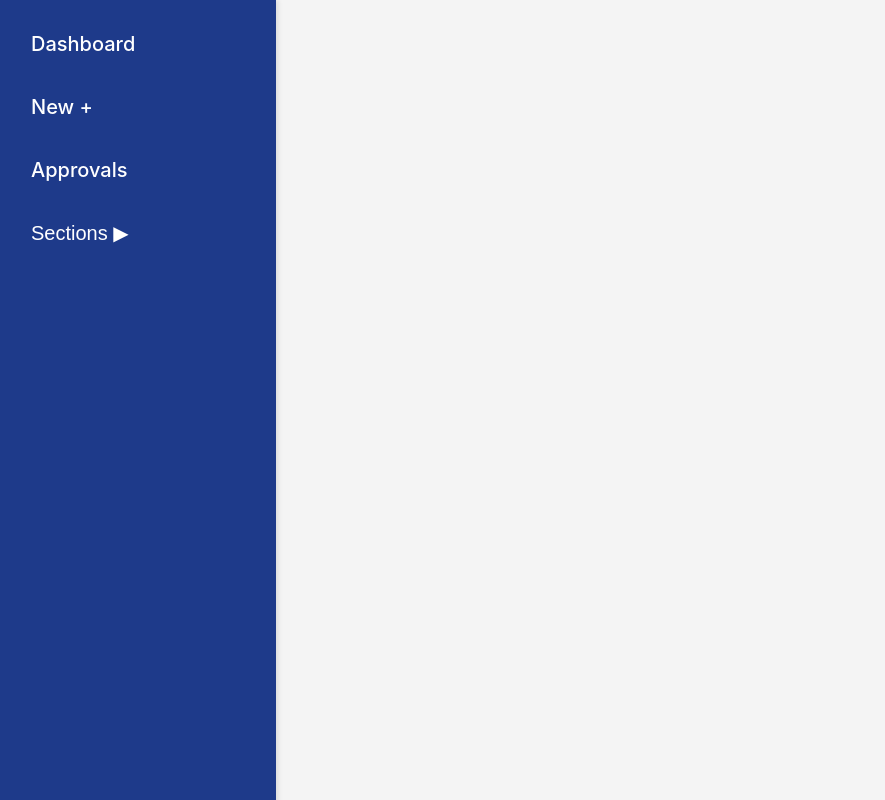
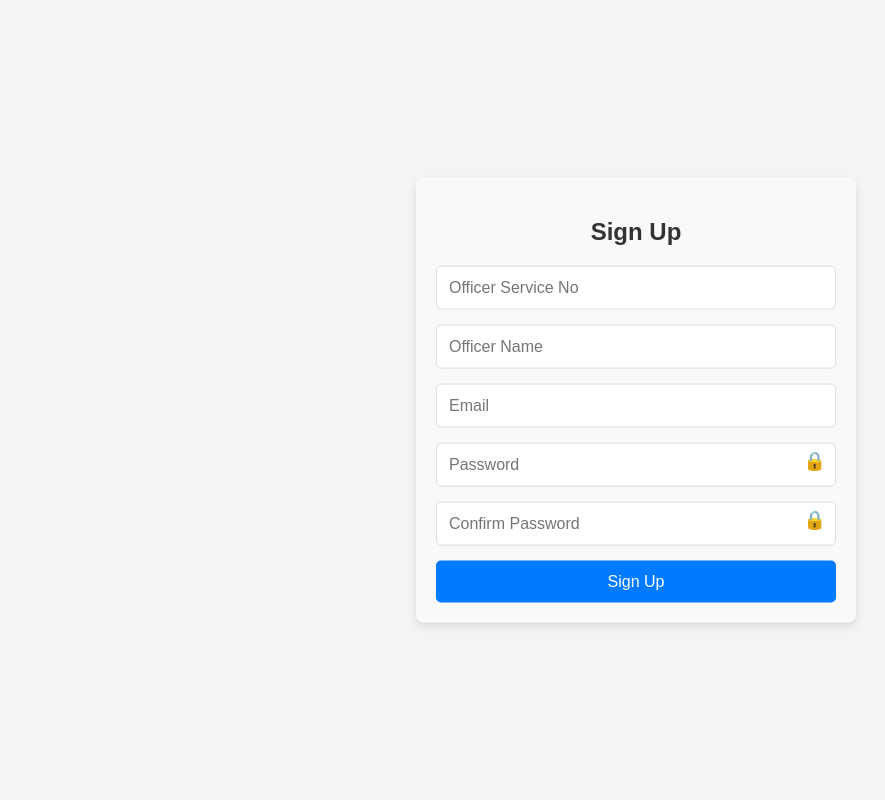
Before and after one commit to Nipuni102/DispatchDesk---Letter-Management-System, a React (Create React App) app: page /signup in a window 1280 px wide. Shown: the whole page, without its empty margins (4-889 px from the left). Built offline with nearby package versions, Linux system fonts and the light colour scheme.

Commit message:
create Signup and login pages and connect to the backend

```diff
--- a/src/App.js
+++ b/src/App.js
@@ -12,17 +12,18 @@ import SurveyingReg from "./Components/SurveyingReg";
 import SurveyingNor from "./Components/SurveyingNor";
 import RecordReg from "./Components/RecordReg";
 import RecordNor from "./Components/RecordNor";
-
+import SignupPage from "./Components/SignupPage";
 
 function App() {
   return (
     <Router>
       <Routes>
         {/* Default route redirects to Login Page */}
-        <Route path="/" element={<Navigate to="/login" />} />
+        <Route path="/" element={<Navigate to="/login" replace />} />
 
-        {/* Route without Sidebar */}
+        {/* Routes without Sidebar */}
         <Route path="/login" element={<LoginPage />} />
+        <Route path="/signup" element={<SignupPage />} />
 
         {/* Routes with Sidebar */}
         <Route
@@ -30,18 +31,17 @@ function App() {
           element={
             <Layout>
               <Routes>
-                <Route path="/dashboard" element={<Dashboard />} />
-                <Route path="/new" element={<NewPage />} />
-                <Route path="/approvals" element={<Approvals />} />
-                <Route path="/establishment/registered" element={<EstablishmentReg />}  />fw
-                <Route path="/establishment/normal" element={<EstablishmentNor />}/>fw
-                <Route path="/accounts/registered" element={<AccountsReg />}/>fw
-                <Route path="/accounts/normal" element={<AccountsNor />}/>fw
-                <Route path="/surveying/registered" element={<SurveyingReg />}/>fw
-                <Route path="/surveying/normal" element={<SurveyingNor />}/>fw
-                <Route path="/record-room/registered" element={<RecordReg />}/>fw
-                <Route path="/record-room/normal" element={<RecordNor />}/>fw
-
+                <Route path="dashboard" element={<Dashboard />} />
+                <Route path="new" element={<NewPage />} />
+                <Route path="approvals" element={<Approvals />} />
+                <Route path="establishment/registered" element={<EstablishmentReg />} />
+                <Route path="establishment/normal" element={<EstablishmentNor />} />
+                <Route path="accounts/registered" element={<AccountsReg />} />
+                <Route path="accounts/normal" element={<AccountsNor />} />
+                <Route path="surveying/registered" element={<SurveyingReg />} />
+                <Route path="surveying/normal" element={<SurveyingNor />} />
+                <Route path="record-room/registered" element={<RecordReg />} />
+                <Route path="record-room/normal" element={<RecordNor />} />
               </Routes>
             </Layout>
           }
--- a/src/Components/LoginPage.js
+++ b/src/Components/LoginPage.js
@@ -3,19 +3,34 @@ import { useNavigate } from "react-router-dom";
 import "../styles/LoginPage.css";
 
 const LoginPage = () => {
-  const [email, setEmail] = useState("");
+  const [officerNo, setOfficerNo] = useState("");
   const [password, setPassword] = useState("");
+  const [showPassword, setShowPassword] = useState(false);
   const [error, setError] = useState("");
   const navigate = useNavigate();
 
-  const handleLogin = (e) => {
+  const handleLogin = async (e) => {
     e.preventDefault();
-    // Mock login validation
-    if (email === "test@example.com" && password === "password") {
-      localStorage.setItem("authToken", "dummy-token");
+
+    try {
+      const response = await fetch("http://localhost:4000/api/auth/login", {
+        method: "POST",
+        headers: {
+          "Content-Type": "application/json",
+        },
+        body: JSON.stringify({ officerNo, password }),
+      });
+
+      const data = await response.json();
+
+      if (response.ok) {
+        localStorage.setItem("authToken", data.token);
         navigate("/dashboard"); // Redirect to dashboard after login
       } else {
-      setError("Invalid email or password");
+        setError(data.message); // Display error message from backend
+      }
+    } catch (error) {
+      setError("Error logging in. Please try again.");
     }
   };
 
@@ -25,21 +40,34 @@ const LoginPage = () => {
       {error && <div className="error">{error}</div>}
       <form onSubmit={handleLogin}>
         <input
-          type="email"
-          placeholder="Email"
-          value={email}
-          onChange={(e) => setEmail(e.target.value)}
+          type="text"
+          placeholder="Officer Service No"
+          value={officerNo}
+          onChange={(e) => setOfficerNo(e.target.value)}
           required
         />
+        <div className="password-container">
           <input
-          type="password"
+            type={showPassword ? "text" : "password"}
             placeholder="Password"
             value={password}
             onChange={(e) => setPassword(e.target.value)}
             required
           />
+          <span
+            className="toggle-password"
+            onClick={() => setShowPassword(!showPassword)}
+          >
+            {showPassword ? "👁️" : "🔒"}
+          </span>
+        </div>
         <button type="submit">Login</button>
       </form>
+      <div className="signup-link">
+        <p>
+          Don't have an account? <a href="/signup">Sign up</a>
+        </p>
+      </div>
     </div>
   );
 };
--- /dev/null
+++ b/src/Components/SignupPage.js
@@ -0,0 +1,107 @@
+import React, { useState } from "react";
+import { useNavigate } from "react-router-dom";
+import "../styles/SignupPage.css";
+
+const SignupPage = () => {
+  const [officerNo, setOfficerNo] = useState("");
+  const [officerName, setOfficerName] = useState("");
+  const [email, setEmail] = useState("");
+  const [password, setPassword] = useState("");
+  const [confirmPassword, setConfirmPassword] = useState("");
+  const [passwordVisible, setPasswordVisible] = useState(false);
+  const [error, setError] = useState("");
+  const navigate = useNavigate();
+
+  const handleSignup = async (e) => {
+    e.preventDefault();
+
+    // Validate if passwords match
+    if (password !== confirmPassword) {
+      setError("Passwords do not match");
+      return;
+    }
+
+    try {
+      const response = await fetch("http://localhost:4000/api/auth/signup", {
+        method: "POST",
+        headers: {
+          "Content-Type": "application/json",
+        },
+        body: JSON.stringify({ officerNo, officerName, email, password }),
+      });
+
+      const data = await response.json();
+
+      if (response.ok) {
+        navigate("/login"); // Redirect to login after successful signup
+      } else {
+        setError(data.message); // Display error message from backend
+      }
+    } catch (error) {
+      setError("Error signing up. Please try again.");
+    }
+  };
+
+  return (
+    <div className="signup-container">
+      <h2>Sign Up</h2>
+      {error && <div className="error">{error}</div>}
+      <form onSubmit={handleSignup}>
+        <input
+          type="text"
+          placeholder="Officer Service No"
+          value={officerNo}
+          onChange={(e) => setOfficerNo(e.target.value)}
+          required
+        />
+        <input
+          type="text"
+          placeholder="Officer Name"
+          value={officerName}
+          onChange={(e) => setOfficerName(e.target.value)}
+          required
+        />
+        <input
+          type="email"
+          placeholder="Email"
+          value={email}
+          onChange={(e) => setEmail(e.target.value)}
+          required
+        />
+        <div className="password-field">
+          <input
+            type={passwordVisible ? "text" : "password"}
+            placeholder="Password"
+            value={password}
+            onChange={(e) => setPassword(e.target.value)}
+            required
+          />
+          <span
+            className="toggle-password"
+            onClick={() => setPasswordVisible(!passwordVisible)}
+          >
+            {passwordVisible ? "👁️" : "🔒"}
+          </span>
+        </div>
+        <div className="password-field">
+          <input
+            type={passwordVisible ? "text" : "password"}
+            placeholder="Confirm Password"
+            value={confirmPassword}
+            onChange={(e) => setConfirmPassword(e.target.value)}
+            required
+          />
+          <span
+            className="toggle-password"
+            onClick={() => setPasswordVisible(!passwordVisible)}
+          >
+            {passwordVisible ? "👁️" : "🔒"}
+          </span>
+        </div>
+        <button type="submit">Sign Up</button>
+      </form>
+    </div>
+  );
+};
+
+export default SignupPage;
--- a/src/styles/LoginPage.css
+++ b/src/styles/LoginPage.css
@@ -1,33 +1,80 @@
+/* Login Page Styling */
+body {
+  display: flex;
+  justify-content: center;
+  align-items: center;
+  height: 100vh;
+  margin: 0;
+  font-family: Arial, sans-serif;
+  background-color: #f3f4f6;
+}
+
 .login-container {
   display: flex;
   flex-direction: column;
   align-items: center;
-    margin-top: 100px;
+  padding: 20px;
+  border-radius: 8px;
+  box-shadow: 0 4px 8px rgba(0, 0, 0, 0.1);
+  background-color: #f9f9f9;
+  max-width: 400px;
+  width: 100%;
 }
 
 .login-container h2 {
+  font-size: 24px;
   margin-bottom: 20px;
+  color: #333;
 }
 
 .login-container form {
   display: flex;
   flex-direction: column;
-    width: 300px;
+  width: 100%;
 }
 
 .login-container input {
   margin-bottom: 15px;
-    padding: 10px;
+  padding: 12px;
   font-size: 16px;
+  border: 1px solid #ddd;
+  border-radius: 5px;
+  width: 100%;
+  box-sizing: border-box;
+}
+
+.login-container input:focus {
+  border-color: #007bff;
+  outline: none;
+}
+
+.password-container {
+  position: relative;
+  width: 100%;
+}
+
+.password-container input {
+  padding-right: 40px;
+}
+
+.toggle-password {
+  position: absolute;
+  top: 50%;
+  right: 10px;
+  transform: translateY(-50%);
+  cursor: pointer;
+  font-size: 18px;
+  color: #007bff;
 }
 
 .login-container button {
-    padding: 10px;
+  padding: 12px;
   background-color: #007bff;
   color: white;
   border: none;
   border-radius: 5px;
   cursor: pointer;
+  font-size: 16px;
 }
 
 .login-container button:hover {
@@ -37,4 +84,26 @@
 .error {
   color: red;
   margin-bottom: 10px;
+  font-size: 14px;
 }
+
+.signup-link {
+  text-align: center;
+  margin-top: 20px;
+}
+
+.signup-link a {
+  color: #007bff;
+  text-decoration: none;
+}
+
+.signup-link a:hover {
+  text-decoration: underline;
+}
+
+/* Responsive Design */
+@media (max-width: 500px) {
+  .login-container {
+    width: 90%;
+  }
+}
--- /dev/null
+++ b/src/styles/SignupPage.css
@@ -0,0 +1,88 @@
+/* Signup Page Styling */
+.signup-container {
+    display: flex;
+    flex-direction: column;
+    align-items: center;
+    justify-content: center; /* Center vertically */
+    position: absolute;
+    top: 50%;
+    left: 50%;
+    transform: translate(-50%, -50%); /* Center horizontally */
+    padding: 20px;
+    border-radius: 8px;
+    box-shadow: 0 4px 8px rgba(0, 0, 0, 0.1);
+    background-color: #f9f9f9;
+    max-width: 400px;
+    width: 100%;
+  }
+
+  .signup-container h2 {
+    font-size: 24px;
+    margin-bottom: 20px;
+    color: #333;
+  }
+
+  .signup-container form {
+    display: flex;
+    flex-direction: column;
+    width: 100%;
+  }
+
+  .signup-container input {
+    margin-bottom: 15px;
+    padding: 12px;
+    font-size: 16px;
+    border: 1px solid #ddd;
+    border-radius: 5px;
+    width: 100%;
+    box-sizing: border-box;
+  }
+
+  .signup-container input:focus {
+    border-color: #007bff;
+    outline: none;
+  }
+
+  .signup-container button {
+    padding: 12px;
+    background-color: #007bff;
+    color: white;
+    border: none;
+    border-radius: 5px;
+    cursor: pointer;
+    font-size: 16px;
+  }
+
+  .signup-container button:hover {
+    background-color: #0056b3;
+  }
+
+  .password-field {
+    position: relative;
+  }
+
+  .password-field input {
+    width: 100%;
+  }
+
+  .toggle-password {
+    position: absolute;
+    right: 10px;
+    top: 30%;
+    transform: translateY(-50%);
+    cursor: pointer;
+  }
+
+  .error {
+    color: red;
+    margin-bottom: 10px;
+    font-size: 14px;
+  }
+
+  /* Responsive Design */
+  @media (max-width: 500px) {
+    .signup-container {
+      width: 90%;
+      padding: 15px;
+    }
+  }
```
Also changed, not shown: src/Components/SighnupPage.js (deleted), src/styles/SighnupPage.css (deleted). Lines whose indentation alone changed are shown as unchanged.
